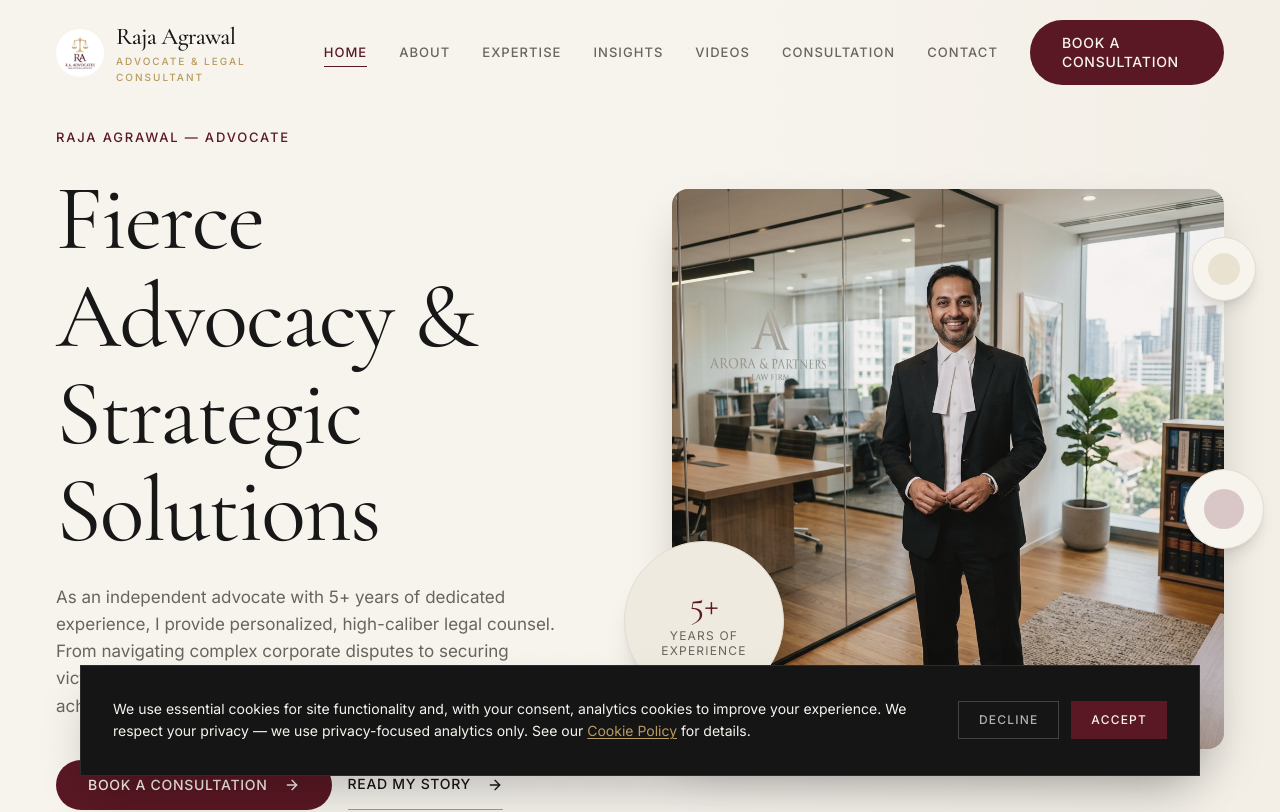
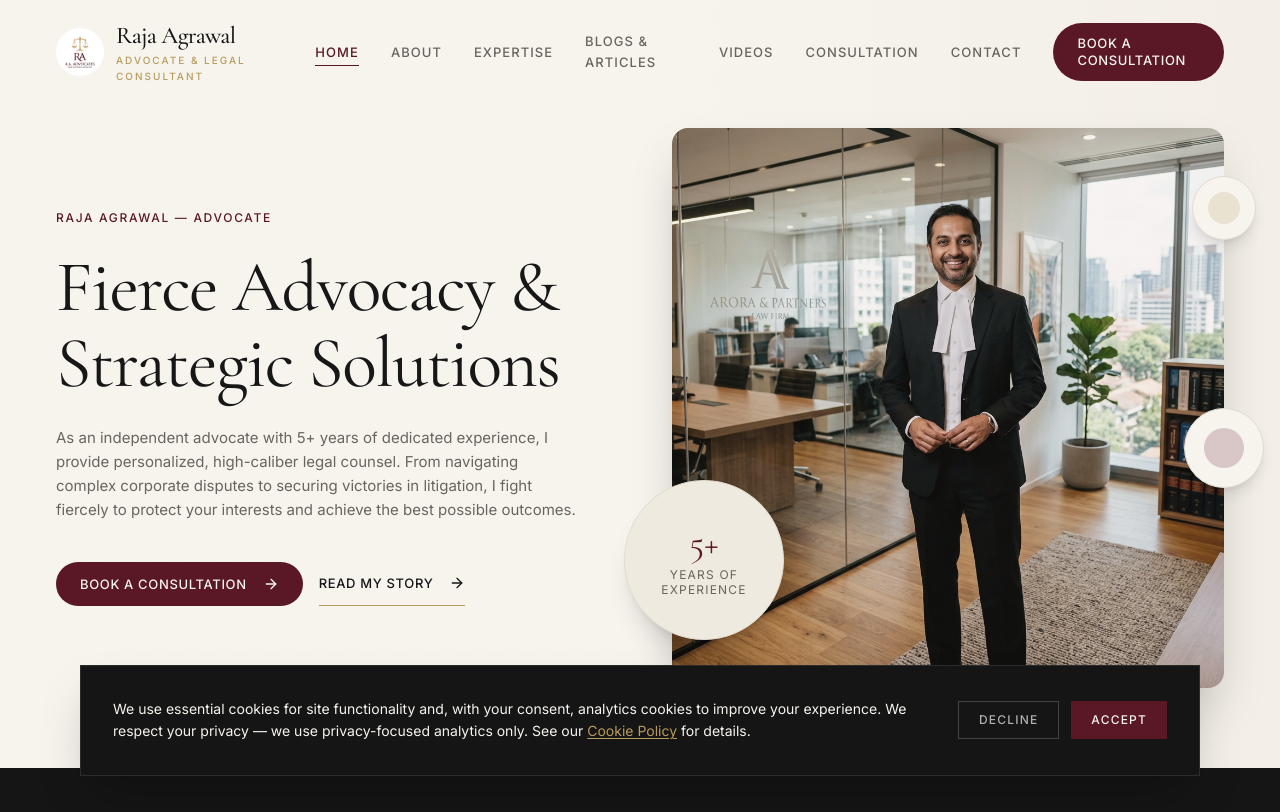
Before and after one commit to Rahul2749/LawyerWebsite, a Next.js app: page / in a window 1280 px wide. Shown: the top 812 px of the page. Built offline with nearby package versions, Linux system fonts and the light colour scheme.

Commit message:
Rename Insights link to Blogs & Articles

```diff
--- a/src/app/globals.css
+++ b/src/app/globals.css
@@ -38,13 +38,13 @@
    ===================================================== */
 
 :root {
-  /* Fluid Typography Scale (Spec Section 4) */
-  --text-hero: clamp(2.75rem, 6vw + 1rem, 6rem);
-  --text-h2: clamp(2rem, 3.5vw + 0.5rem, 3.5rem);
-  --text-h3: clamp(1.375rem, 1.5vw + 0.5rem, 1.75rem);
-  --text-eyebrow: clamp(0.75rem, 0.5vw + 0.5rem, 0.8125rem);
-  --text-body: clamp(1rem, 0.5vw + 0.75rem, 1.0625rem);
-  --text-caption: 0.8125rem;
+  /* Fluid Typography Scale (Spec Section 4) - Compact */
+  --text-hero: clamp(2.25rem, 5vw + 0.5rem, 5rem);
+  --text-h2: clamp(1.75rem, 3.5vw + 0.5rem, 3rem);
+  --text-h3: clamp(1.25rem, 1.5vw + 0.25rem, 1.5rem);
+  --text-eyebrow: clamp(0.7rem, 0.5vw + 0.4rem, 0.75rem);
+  --text-body: clamp(0.9375rem, 0.5vw + 0.5rem, 1rem);
+  --text-caption: 0.75rem;
 
   /* Motion Tokens (Spec Section 17) */
   --ease-reveal: cubic-bezier(0.33, 1, 0.68, 1);       /* power3.out */
@@ -253,9 +253,9 @@ body {
   align-items: center;
   justify-content: center;
   gap: 0.5rem;
-  padding: 0.875rem 2rem;
+  padding: 0.75rem 1.5rem;
   font-family: var(--font-sans);
-  font-size: 0.875rem;
+  font-size: 0.8125rem;
   font-weight: 500;
   letter-spacing: 0.05em;
   text-transform: uppercase;
--- a/src/components/layout/Navbar.tsx
+++ b/src/components/layout/Navbar.tsx
@@ -10,7 +10,7 @@ const navLinks = [
   { href: "/", label: "Home" },
   { href: "/about", label: "About" },
   { href: "/practice-areas", label: "Expertise" },
-  { href: "/insights", label: "Insights" },
+  { href: "/insights", label: "Blogs & Articles" },
   { href: "/videos", label: "Videos" },
   { href: "/consultation", label: "Consultation" },
   { href: "/contact", label: "Contact" },
```
